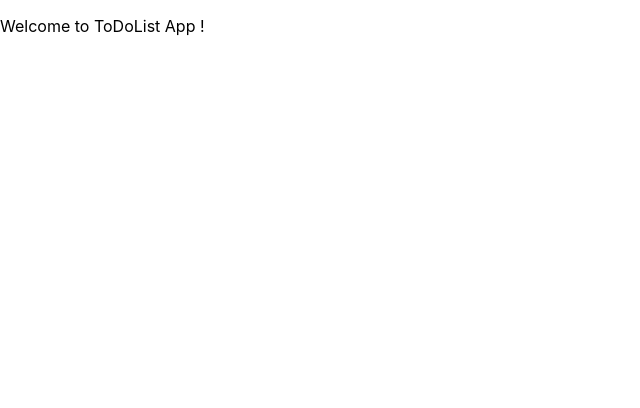
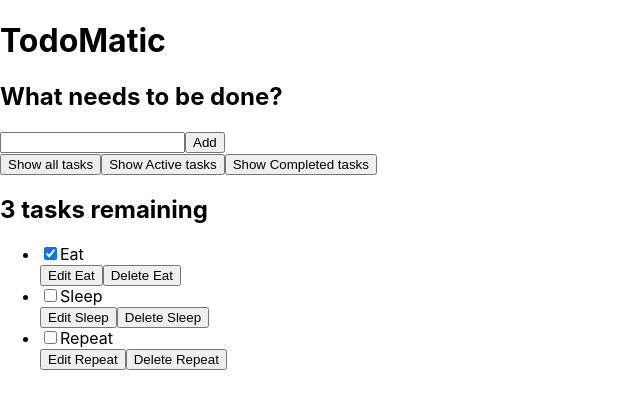
Before and after one commit to rutuja-nandiwadekar/TodoList-App, a React (Create React App) app: page / in a window 1280 px wide. Shown: the top 408 px of the page, without its empty margins (0-640 px from the left). Built offline with nearby package versions, Linux system fonts and the light colour scheme.

Commit message:
[Rutuja] Add : Code for basic structure of todolist

```diff
--- a/public/index.html
+++ b/public/index.html
@@ -24,7 +24,7 @@
       work correctly both with client-side routing and a non-root public URL.
       Learn how to configure a non-root public URL by running `npm run build`.
     -->
-    <title>React App</title>
+    <title>TodoMatic</title>
   </head>
   <body>
     <noscript>You need to enable JavaScript to run this app.</noscript>
--- a/src/App.js
+++ b/src/App.js
@@ -1,12 +1,102 @@
 
-function App() {
+function App(props) {
   return (
-    <div className="App">
-      <p>
-        Welcome to ToDoList App !
-      </p>
+    <div className="todoapp stack-large">
+      <h1>TodoMatic</h1>
+      <form>
+        <h2 className="label-wrapper">
+          <label htmlFor="new-todo-input" className="label__lg">
+            What needs to be done?
+          </label>
+        </h2>
+        <input
+          type="text"
+          id="new-todo-input"
+          className="input input__lg"
+          name="text"
+          autoComplete="off"
+        />
+        <button type="submit" className="btn btn__primary btn__lg">
+          Add
+        </button>
+      </form>
+      <div className="filters btn-group stack-exception">
+        <button type="button" className="btn toggle-btn" aria-pressed="true">
+          <span className="visually-hidden">Show </span>
+          <span>all</span>
+          <span className="visually-hidden"> tasks</span>
+        </button>
+        <button type="button" className="btn toggle-btn" aria-pressed="false">
+          <span className="visually-hidden">Show </span>
+          <span>Active</span>
+          <span className="visually-hidden"> tasks</span>
+        </button>
+        <button type="button" className="btn toggle-btn" aria-pressed="false">
+          <span className="visually-hidden">Show </span>
+          <span>Completed</span>
+          <span className="visually-hidden"> tasks</span>
+        </button>
+      </div>
+      <h2 id="list-heading">
+        3 tasks remaining
+      </h2>
+      <ul
+        role="list"
+        className="todo-list stack-large stack-exception"
+        aria-labelledby="list-heading"
+      >
+        <li className="todo stack-small">
+          <div className="c-cb">
+            <input id="todo-0" type="checkbox" defaultChecked={true} />
+            <label className="todo-label" htmlFor="todo-0">
+              Eat
+            </label>
+          </div>
+          <div className="btn-group">
+            <button type="button" className="btn">
+              Edit <span className="visually-hidden">Eat</span>
+            </button>
+            <button type="button" className="btn btn__danger">
+              Delete <span className="visually-hidden">Eat</span>
+            </button>
+          </div>
+        </li>
+        <li className="todo stack-small">
+          <div className="c-cb">
+            <input id="todo-1" type="checkbox" />
+            <label className="todo-label" htmlFor="todo-1">
+              Sleep
+            </label>
+          </div>
+          <div className="btn-group">
+            <button type="button" className="btn">
+              Edit <span className="visually-hidden">Sleep</span>
+            </button>
+            <button type="button" className="btn btn__danger">
+              Delete <span className="visually-hidden">Sleep</span>
+            </button>
+          </div>
+        </li>
+        <li className="todo stack-small">
+          <div className="c-cb">
+            <input id="todo-2" type="checkbox" />
+            <label className="todo-label" htmlFor="todo-2">
+              Repeat
+            </label>
+          </div>
+          <div className="btn-group">
+            <button type="button" className="btn">
+              Edit <span className="visually-hidden">Repeat</span>
+            </button>
+            <button type="button" className="btn btn__danger">
+              Delete <span className="visually-hidden">Repeat</span>
+            </button>
+          </div>
+        </li>
+      </ul>
     </div>
   );
 }
 
+
 export default App;
```
